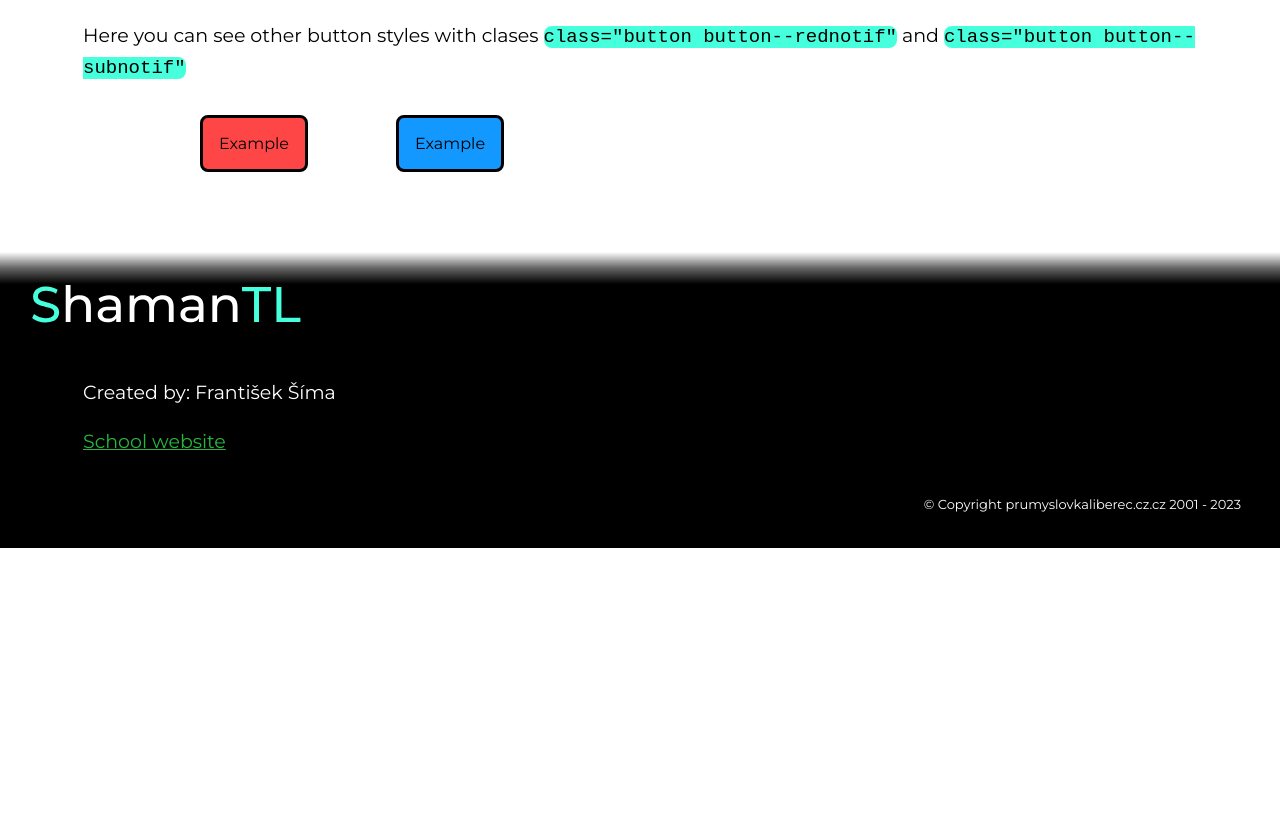
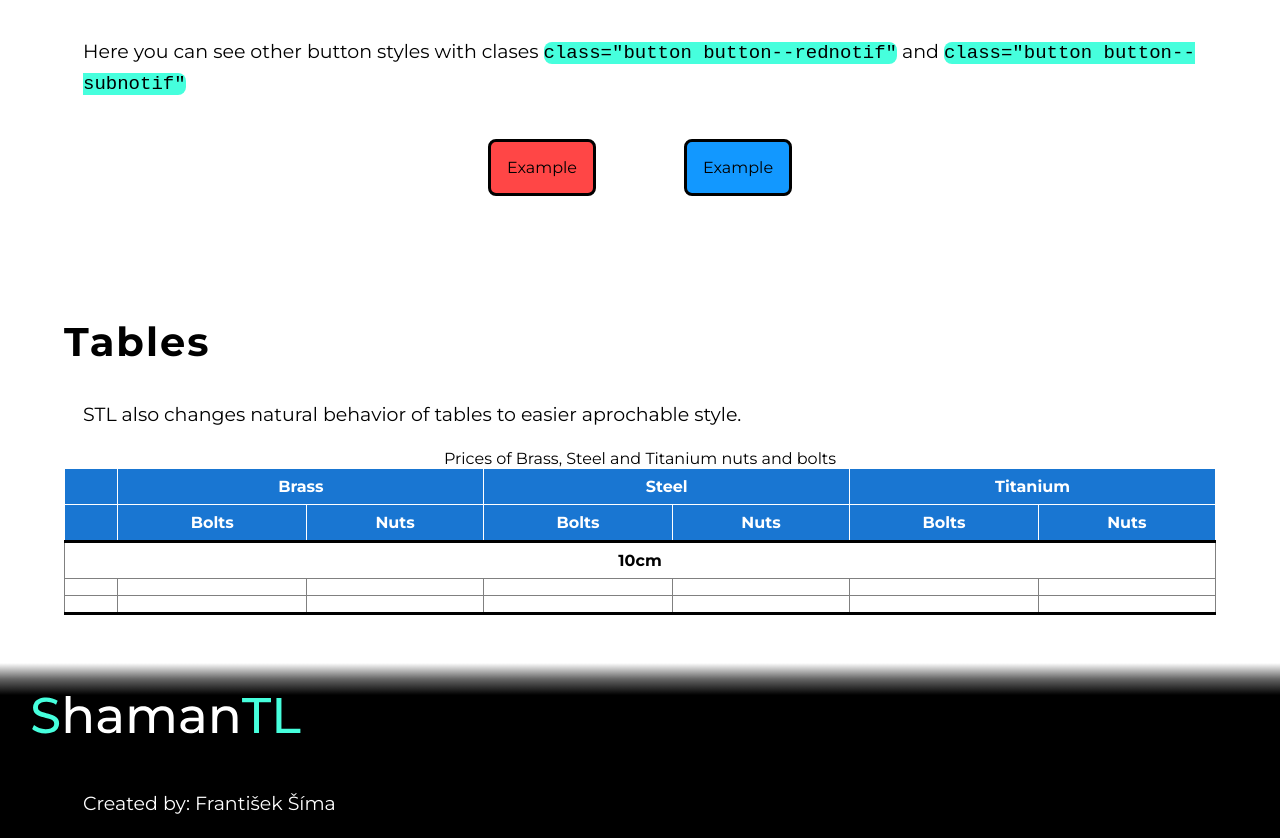
Before and after one commit to pslib-cz/2023-l4-web-typographic-library-FrantisekSima, a plain HTML site: page index.html in a window 1280 px wide. Shown: the part 2533-3371 px from the top of the page. Before the commit the page ends 3081 px from the top, so only its background shows below. Drawn offline with Linux system fonts and the light colour scheme.

Commit message:
tables start

```diff
--- a/css/ShamanTL.css
+++ b/css/ShamanTL.css
@@ -156,3 +156,51 @@ h6 {
 img {
 
 }
+
+
+
+
+
+
+
+
+
+
+
+table {
+    border-collapse: collapse;
+    width: 100%;
+}
+td, th {
+    border: thin gray solid;
+    padding: .5rem;
+    text-align: center;
+}
+thead, tbody {
+    border-bottom: 3px solid black;
+}
+thead {
+    background-color: #1976d2;
+    color: white;
+}
+thead th, thead td {
+    border: solid thin white;
+}
+/* .brass {
+    background-color: #D4D297;
+}
+.steel {
+    background-color: #DFE1E1;
+}
+.titanium {
+    background-color: #aab6fe;
+}
+tbody tr:first-child th {
+    background-color: #bbdefb;
+}
+tbody tr:hover {
+    text-shadow: 0 1px #1976d2;
+}
+.sold-out {
+    color: red;
+} */
--- a/css/main.css
+++ b/css/main.css
@@ -65,9 +65,10 @@ header {
 
 
 .buttons {
-    margin: 2em 0 2em 3em;
+    margin: 2.5em auto 2.5em auto;
     display: flex;
     flex-direction: row;
+    flex-wrap: wrap;
     max-width: 30em;
     justify-content: space-evenly;
 }
--- a/index.html
+++ b/index.html
@@ -96,6 +96,55 @@
                 <a class="button button--subnotif" href="">Example</a>
             </div>
         </section>
+        <section class="body__width">
+            <h2>Tables</h2>
+            <p>STL also changes natural behavior of tables to easier aprochable style.</p>
+            <table>
+                <caption>Prices of Brass, Steel and Titanium nuts and bolts</caption>
+                <thead>
+                    <tr>
+                        <th></th>
+                        <th colspan="2">Brass</th>
+
+                        <th colspan="2">Steel</th>
+
+                        <th colspan="2">Titanium</th>
+                    </tr>
+                    <tr>
+                        <th></th>
+                        <th>Bolts</th>
+                        <th>Nuts</th>
+                        <th>Bolts</th>
+                        <th>Nuts</th>
+                        <th>Bolts</th>
+                        <th>Nuts</th>
+                    </tr>
+                </thead>
+                <tbody>
+                    <tr>
+                        <th colspan="7">10cm</th>
+                    </tr>
+                    <tr>
+                        <th></th>
+                        <td></td>
+                        <td></td>
+                        <td></td>
+                        <td></td>
+                        <td></td>
+                        <td></td>
+                    </tr>
+                    <tr>
+                        <th></th>
+                        <td></td>
+                        <td></td>
+                        <td></td>
+                        <td></td>
+                        <td></td>
+                        <td></td>
+                    </tr>
+                </tbody>
+            </table>
+        </section>
     </main>
     <footer>
         <div class="footer__logo">
```
